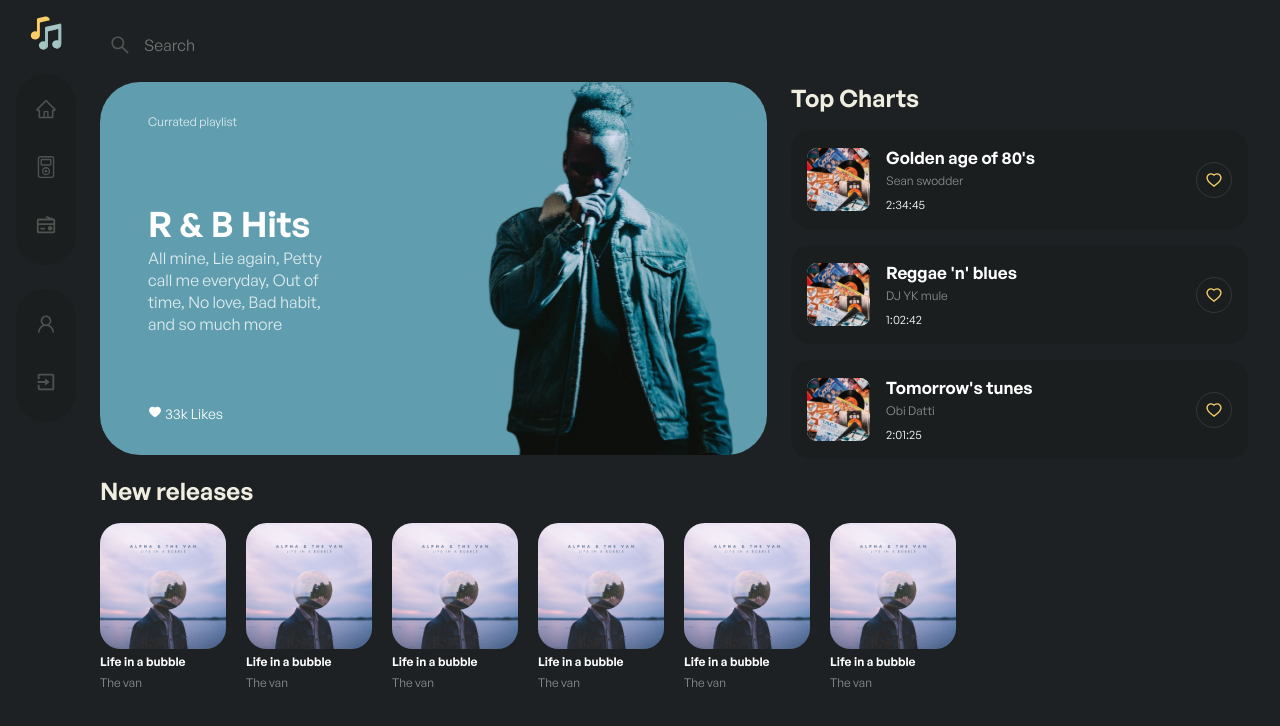
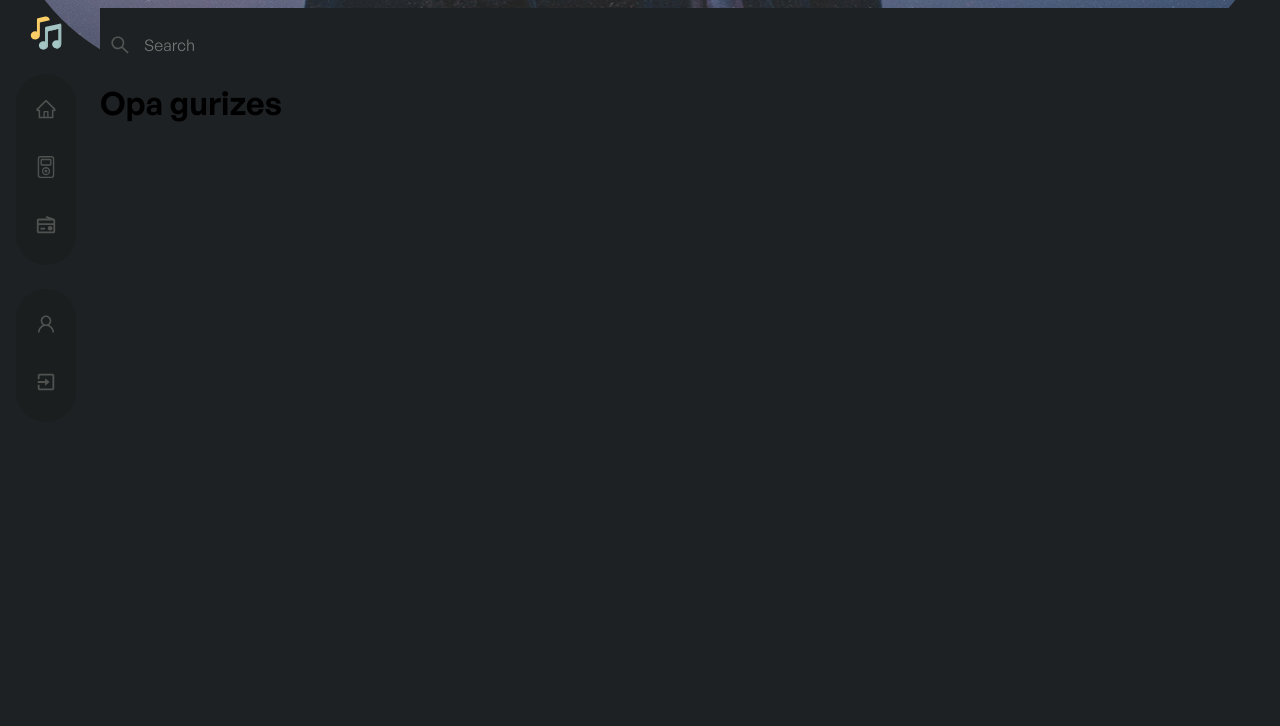
Before and after one commit to Rafaelnoll/React-music, a React (Vite) app: page /album in a window 1280 px wide. Shown: the top 726 px of the page. Built offline with nearby package versions, Linux system fonts and the light colour scheme.

Commit message:
Adding routes and the page album + page album background image

```diff
--- a/package.json
+++ b/package.json
@@ -12,6 +12,7 @@
     "react": "^18.2.0",
     "react-dom": "^18.2.0",
     "react-icons": "^4.6.0",
+    "react-router-dom": "^6.4.4",
     "styled-components": "^5.3.6",
     "swiper": "^8.4.5"
   },
--- a/src/App.jsx
+++ b/src/App.jsx
@@ -1,12 +1,19 @@
 import { GlobalStyles } from "./styles/GlobalStyles";
-import { Main } from "./components/Main";
+import { BrowserRouter, Routes, Route } from "react-router-dom";
+import { Home } from "./Templates/Home";
+import { Album } from "./Templates/Album";
 
 function App() {
 
 	return (
 		<>
 			<GlobalStyles />
-			<Main />
+			<BrowserRouter>
+				<Routes>
+					<Route path="/album" element={<Album />} />
+					<Route path="/" element={<Home />} />
+				</Routes>
+			</BrowserRouter>
 		</>
 	);
 }
--- /dev/null
+++ b/src/Templates/Album/index.jsx
@@ -0,0 +1,13 @@
+import { Main } from "../../components/Main";
+import { AlbumTemplate } from "./styles";
+import AlbumImage from "../../assets/imgs/albumImage.svg";
+
+export function Album() {
+	return (
+		<AlbumTemplate backgroundImage={AlbumImage}>
+			<Main>
+				<h1>Opa gurizes</h1>
+			</Main>
+		</AlbumTemplate>
+	);
+}
--- /dev/null
+++ b/src/Templates/Album/styles.js
@@ -0,0 +1,11 @@
+import styled from "styled-components";
+
+export const AlbumTemplate = styled.div`
+	background-image:
+	linear-gradient(180deg, rgba(29, 33, 35, 0) 0%, #1D2123 70%),
+	linear-gradient(180deg, rgba(29, 33, 35, .3) 70%, #1D2123 100%),
+	${({ backgroundImage }) => `url(${backgroundImage})`};
+	background-repeat:no-repeat;
+	background-size:cover;
+	background-position: 50% 250%;
+`;
--- /dev/null
+++ b/src/Templates/Home/index.jsx
@@ -0,0 +1,12 @@
+import { TopCharts } from "../../components/TopCharts";
+import { AlbumsCarrossel } from "../../components/AlbumsCarrossel";
+import { Main } from "../../components/Main";
+
+export function Home() {
+	return (
+		<Main>
+			<TopCharts />
+			<AlbumsCarrossel label="New releases" />
+		</Main>
+	);
+}
--- a/src/components/Main/index.jsx
+++ b/src/components/Main/index.jsx
@@ -1,18 +1,20 @@
+import P from "prop-types";
 import { SideMenu } from "../SideMenu";
 import { TopNav } from "../TopNav";
 import { MainContainer, MainContent } from "./styles";
-import { TopCharts } from "../TopCharts";
-import { AlbumsCarrossel } from "../AlbumsCarrossel";
 
-export function Main() {
+export function Main({ children }) {
 	return (
 		<MainContainer>
 			<SideMenu />
 			<MainContent>
 				<TopNav />
-				<TopCharts />
-				<AlbumsCarrossel label="New releases" />
+				{children}
 			</MainContent>
 		</MainContainer>
 	);
 }
+
+Main.propTypes = {
+	children: P.node.isRequired,
+};
```
Also changed, not shown: 2 other files (tests, documents, lock files or other folders).
